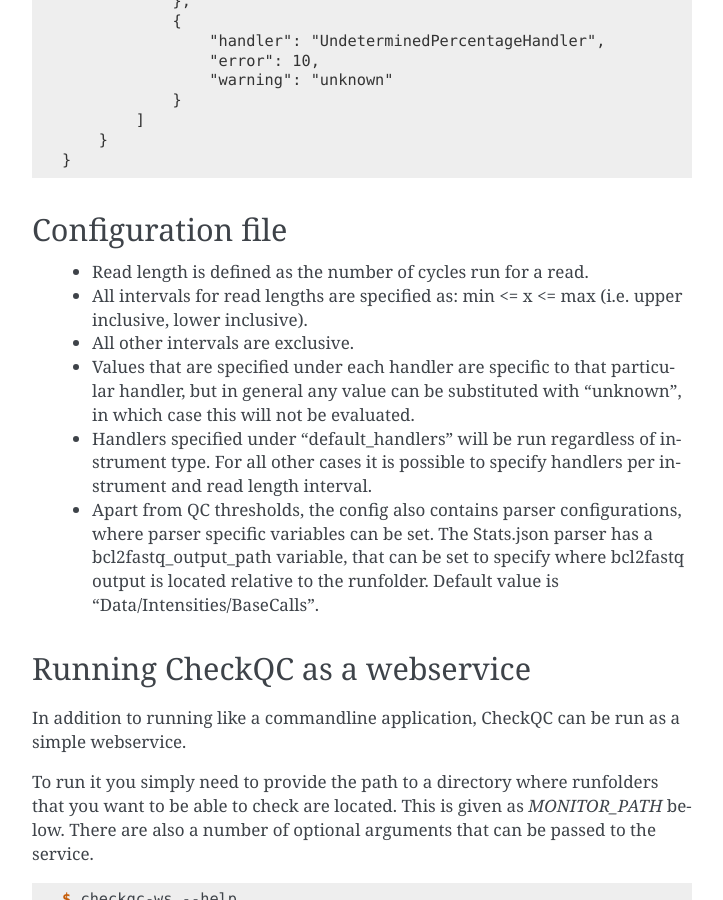
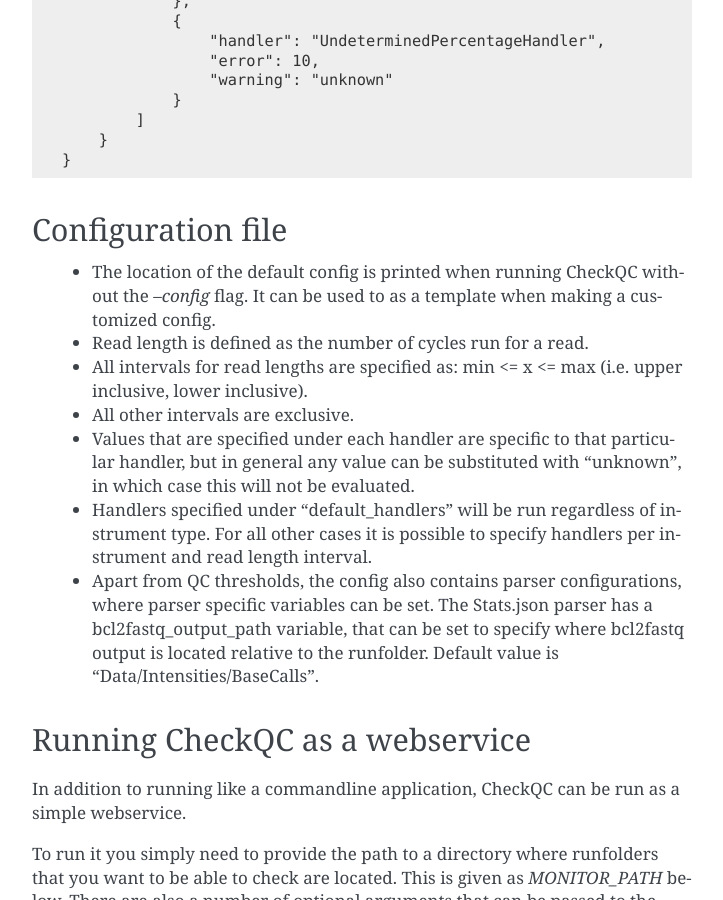
Before and after one commit to Molmed/checkQC, a Sphinx documentation site: the page built from docs/index.rst, in a window 1280 px wide and 900 px high, scrolled down 4062 px. Shown: the whole window, without its empty margins (388-1111 px from the left). Built offline with Sphinx 7.4.7, drawn with Linux system fonts in a browser that asks for light colours; pages that are not in the unit, such as notebooks, are missing from menus.

Commit message:
Add info to docs about location of default config

```diff
--- a/docs/index.rst
+++ b/docs/index.rst
@@ -202,6 +202,9 @@
 Configuration file
 ------------------
 
+ - The location of the default config is printed when running CheckQC without the `--config` flag.
+   It can be used to as a template when making a customized config.
+
  - Read length is defined as the number of cycles run for a read.
 
  - All intervals for read lengths are specified as: min <= x <= max (i.e. upper inclusive, lower inclusive).
```
